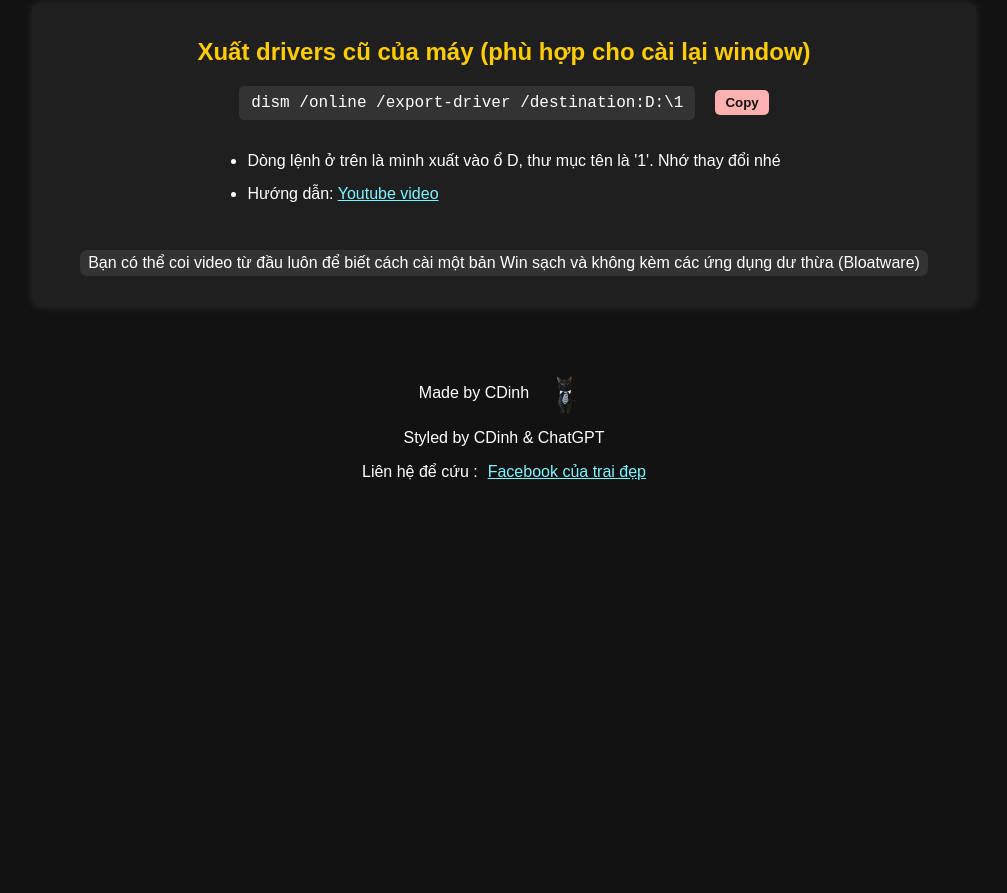
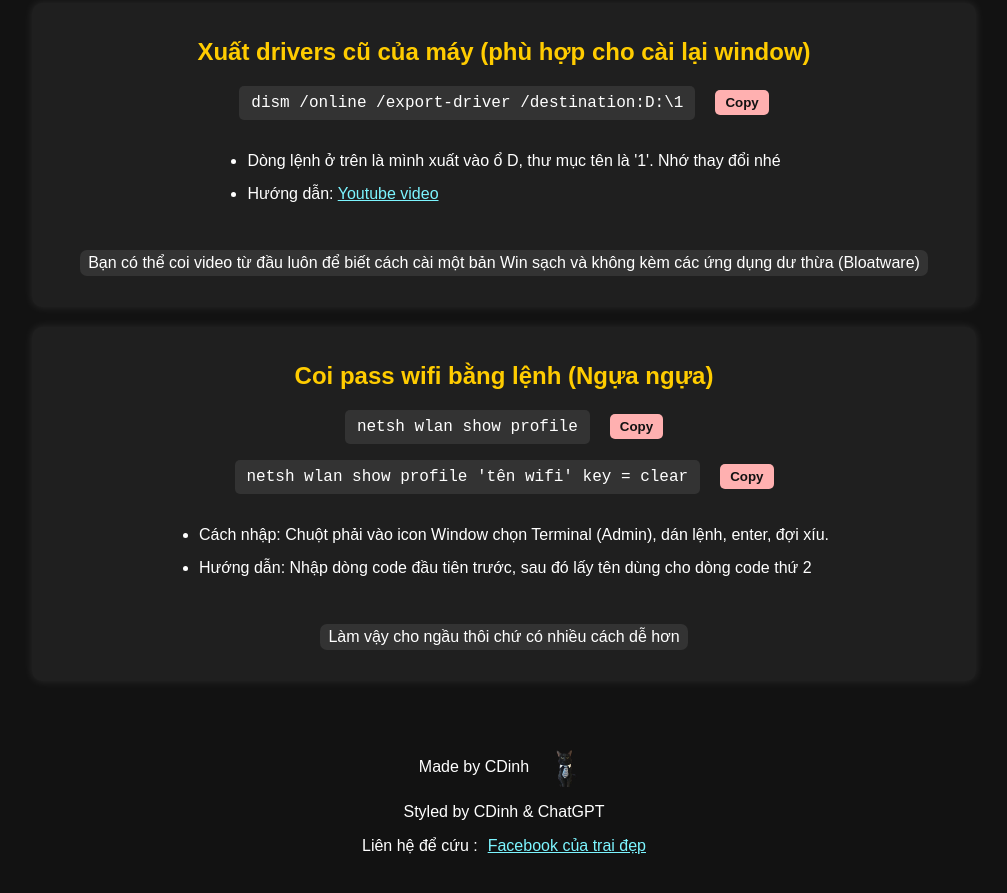
Before and after one commit to CDinhh/window-scripts, a plain HTML site: page index.html in a window 1280 px wide. Shown: the part 1443-2336 px from the top of the page, without its empty margins (136-1143 px from the left). Before the commit the page ends 1970 px from the top, so only its background shows below. Drawn offline with Linux system fonts and the light colour scheme.

Commit message:
Update index.html

```diff
--- a/index.html
+++ b/index.html
@@ -100,6 +100,30 @@
 
         </section>
 
+        <section>
+            <h2>Coi pass wifi bằng lệnh (Ngựa ngựa)</h2>
+            <p>
+                <code>netsh wlan show profile</code>
+                <button onclick="copyToClipboard('netsh wlan show profile',this)" > Copy </button>
+            </p>
+
+            <p>
+                <code>netsh wlan show profile 'tên wifi' key = clear</code>
+                <button onclick="copyToClipboard('netsh wlan show profile 'tên wifi' key = clear',this)" > Copy </button>
+            </p>
+            <div>
+                <ul>
+                    <li>Cách nhập: Chuột phải vào icon Window chọn Terminal (Admin), dán lệnh, enter, đợi xíu.</li>
+                    <li>Hướng dẫn: Nhập dòng code đầu tiên trước, sau đó lấy tên dùng cho dòng code thứ 2</li>
+                </ul>
+            </div>
+
+            <p>
+                <span class="highlight">Làm vậy cho ngầu thôi chứ có nhiều cách dễ hơn </span>
+            </p>
+
+        </section>
+
 
     </main>
 
```
